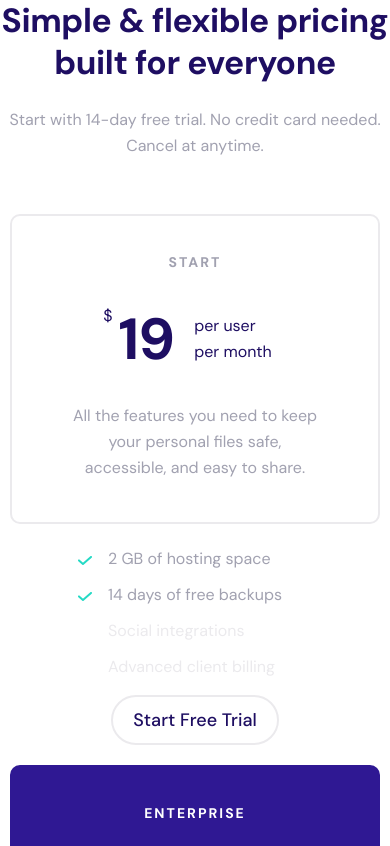
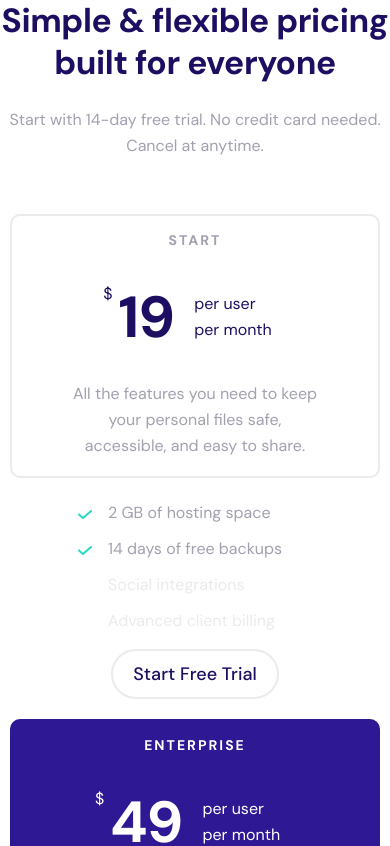
Before and after one commit to pawelrusak/lexogrine_task, a React (Vite) app: page /pricing in a window 390 px wide. Shown: the top 846 px of the page. Built offline with nearby package versions, Linux system fonts and the light colour scheme.

Commit message:
chore: add responsive styles to PriceCard component

```diff
--- a/src/features/pricing/ui/PriceCard/PriceCard.scss
+++ b/src/features/pricing/ui/PriceCard/PriceCard.scss
@@ -1,7 +1,9 @@
 @use "sass:map";
 @use "../../../../styles/variables";
 
-$price-card-padding: 3.9rem 5.3rem 4.1rem;
+/* @link https://utopia.fyi/clamp/calculator?a=600,1100,17—41 */
+$price-card-padding: clamp(1.7rem, -0.94rem + 4.4vw, 3.9rem)
+  clamp(2rem, -1.96rem + 6.6vw, 5.3rem) clamp(1.7rem, -1.18rem + 4.8vw, 4.1rem);
 $price-card-border-width: 0.2rem;
 $price-card-border-radius: 1rem;
 
```
